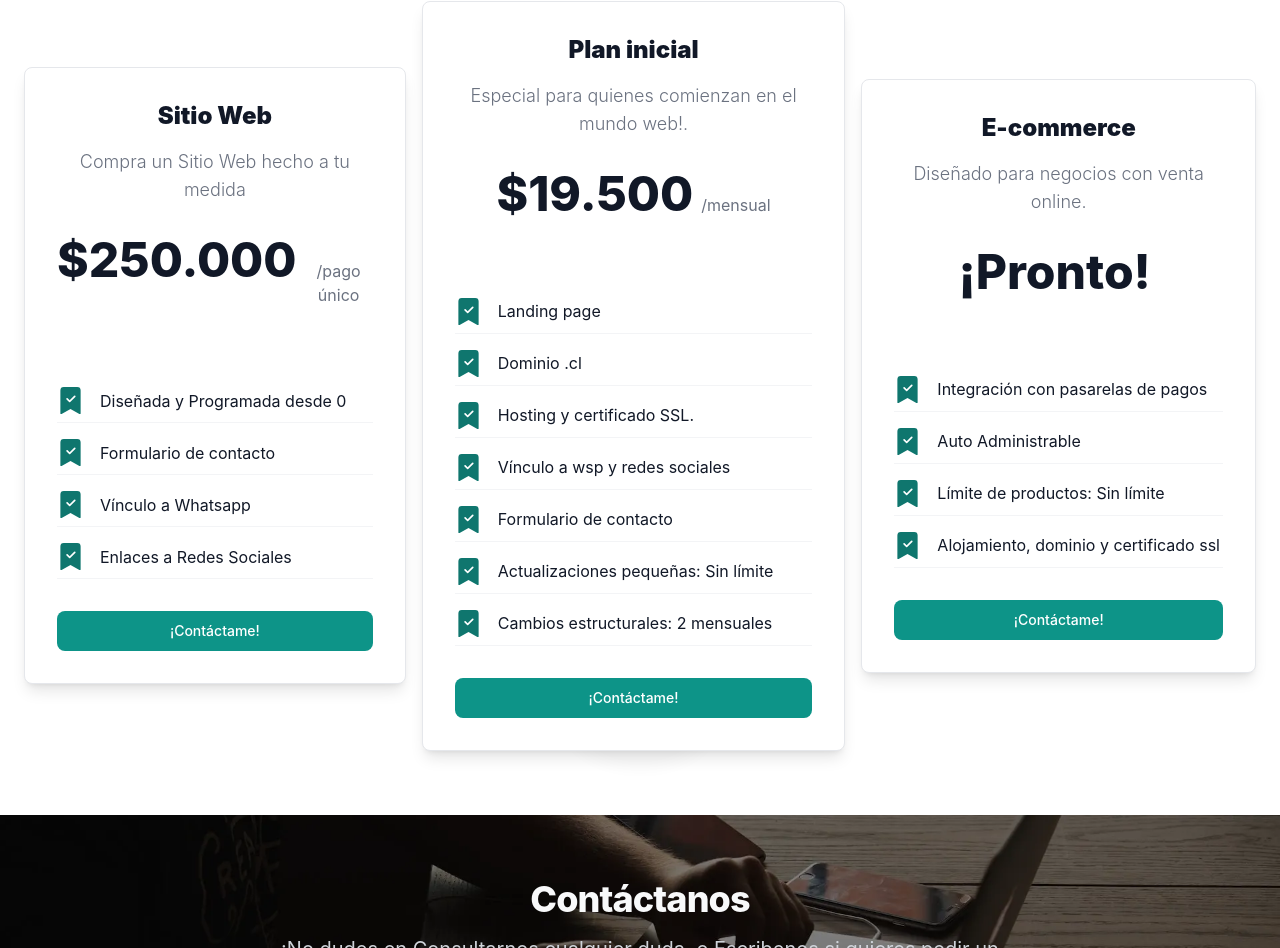
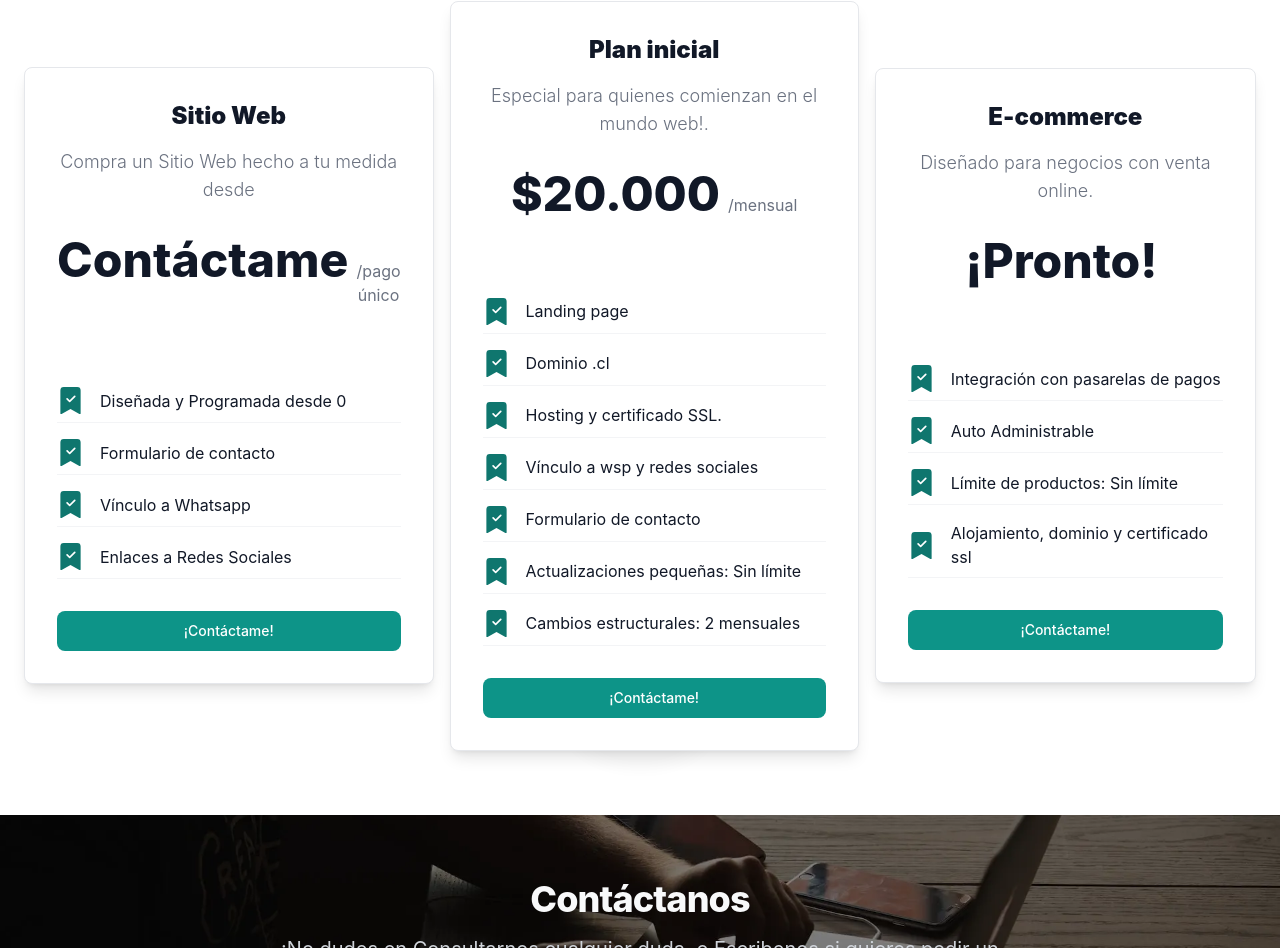
Before and after one commit to RyouhaWH/RyouhaWH, a React (Vite) app: page / in a window 1280 px wide. Shown: the part 2133-3081 px from the top of the page. Built offline with nearby package versions, Linux system fonts and the light colour scheme.

Commit message:
actualización precio, 20k normal, contactar sitio web

```diff
--- a/src/Containers/Precios.jsx
+++ b/src/Containers/Precios.jsx
@@ -6,8 +6,8 @@ const Precios = () => {
     let data = {
         SitioWeb: {
             title: "Sitio Web",
-            subtitle: "Compra un Sitio Web hecho a tu medida",
-            price: "$250.000",
+            subtitle: "Compra un Sitio Web hecho a tu medida desde",
+            price: "Contáctame",
             priceMode: "pago único",
             specs: [
                 "Diseñada y Programada desde 0",
@@ -20,7 +20,7 @@ const Precios = () => {
             title: "Plan inicial",
             subtitle:
                 "Especial para quienes comienzan en el mundo web!.",
-            price: "$19.500",
+            price: "$20.000",
             priceMode: "mensual",
             specs: [
                 "Landing page",
```
Also changed, not shown: public/inspect.html (deleted, +0 -11 lines).
